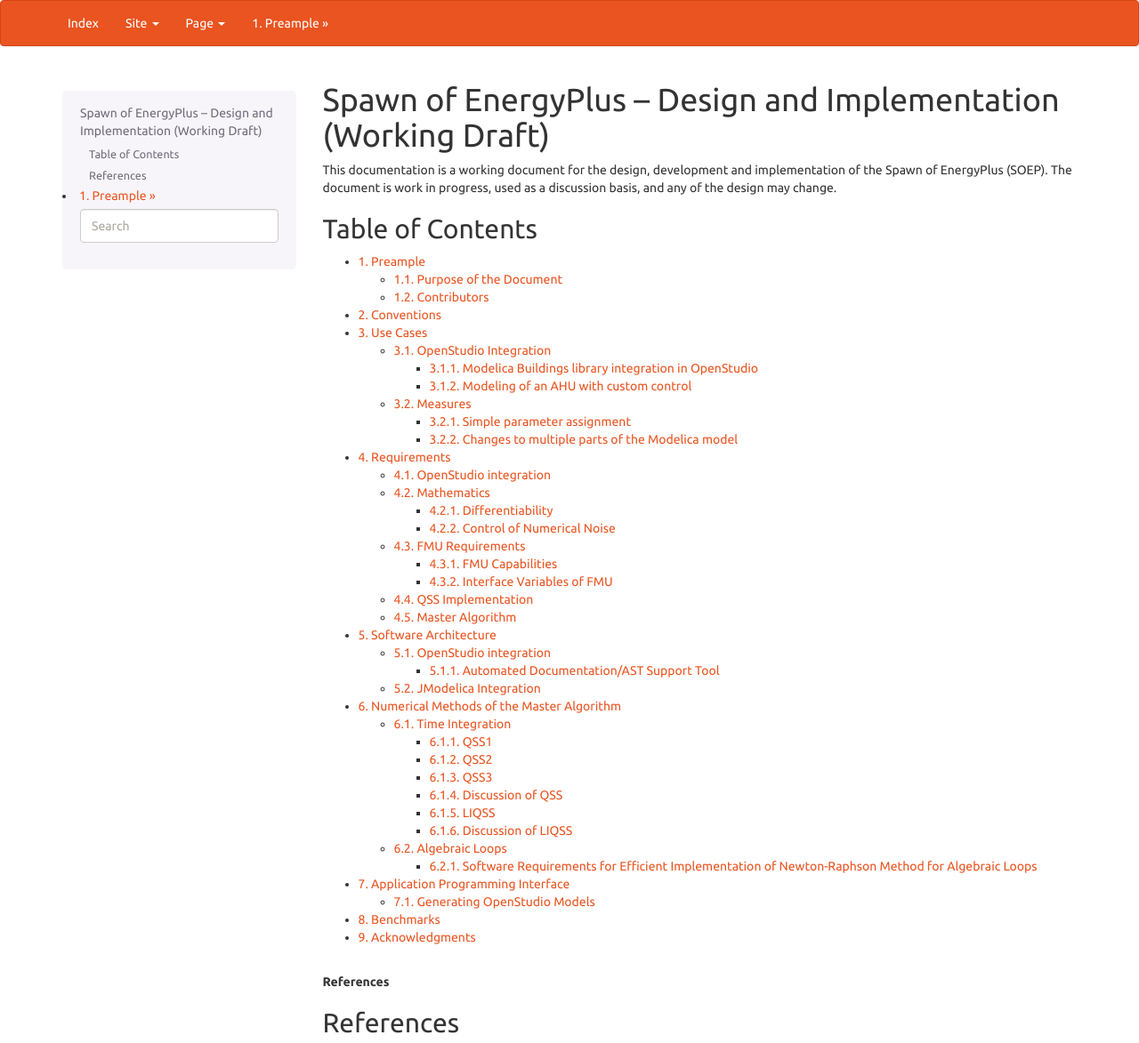
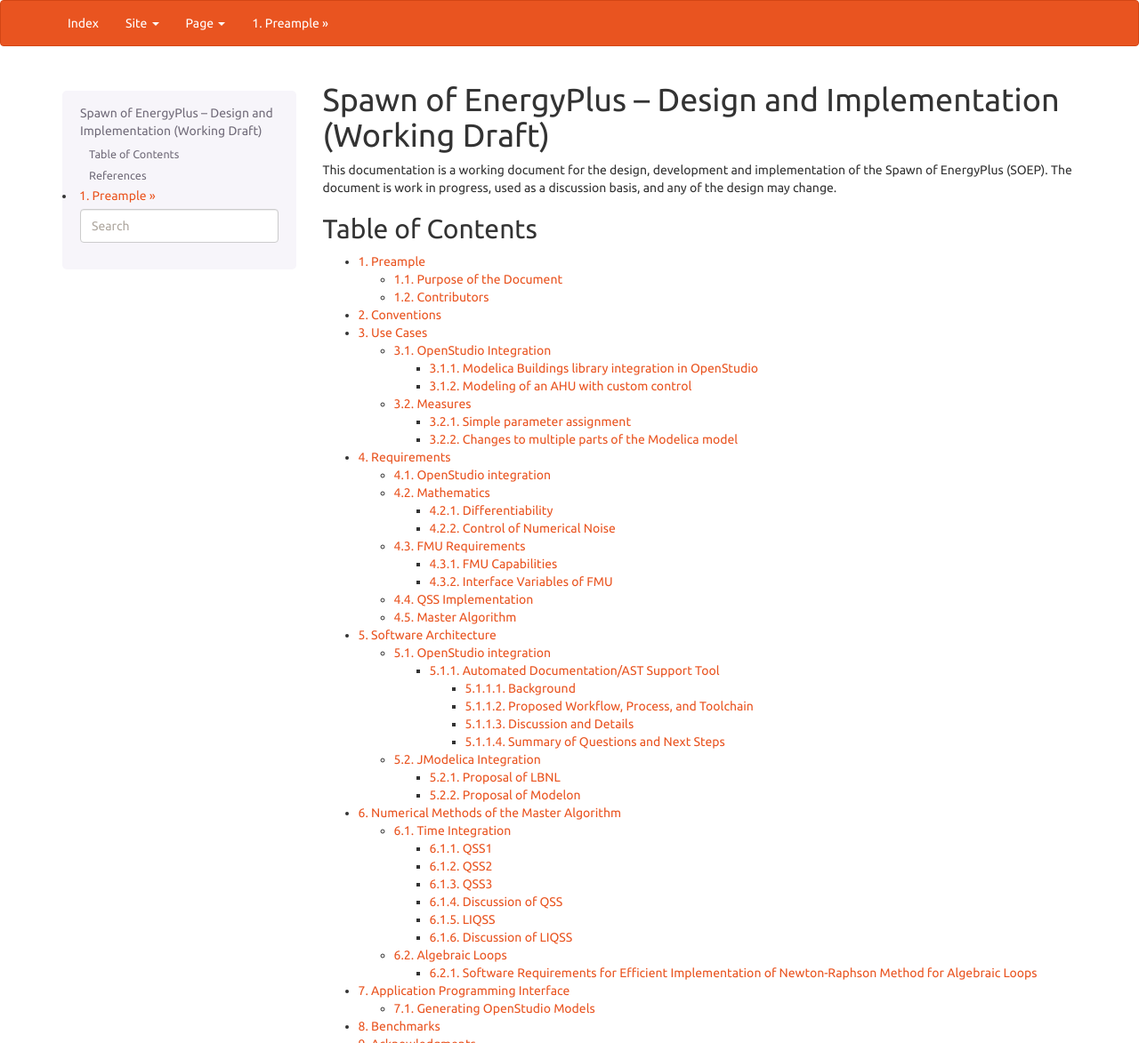
Before and after one commit to lbl-srg/soep, a Sphinx documentation site: the page built from doc-design/source/index.rst, in a window 1280 px wide, cut to the strip 0-1173 px from the top of the page. Shown: the whole strip at 89% size. Built offline with Sphinx 7.4.7, drawn with Linux system fonts in a browser that asks for light colours; part of the change alters nothing that is shown.

Commit message:
Updated software architecture with Modelon proposal

```diff
--- a/doc-design/source/index.rst
+++ b/doc-design/source/index.rst
@@ -17,7 +17,7 @@ Spawn of EnergyPlus -- Design and Implementation (Working Draft)
 
 .. toctree::
    :numbered:
-   :maxdepth: 3
+   :maxdepth: 4
 
    preample
    conventions
--- a/doc-design/source/softwareArchitecture.rst
+++ b/doc-design/source/softwareArchitecture.rst
@@ -198,6 +198,9 @@ Because the FMI API does not provide access to the required derivatives,
 we will now propose functions to be added to the FMI API
 that are needed for an efficient implementation of QSS.
 
+Proposal of LBNL
+~~~~~~~~~~~~~~~~
+
 QSS generally requires to only update a subset of the state vector. We therefore
 introduce the following function:
 
@@ -316,3 +319,158 @@ shows single FMUs, but we anticipated having multiple interconnected FMUs.
    We still need to design how to handle algebraic loops inside the FMU
    (see also Cellier's and Kofman's book) and algebraic loops that
    cross multiple FMUs.
+
+
+To avoid having to change the FMI specification,
+Modelon proposes an alternative approach which is
+discussed in the next sections.
+
+Proposal of Modelon
+~~~~~~~~~~~~~~~~~~~
+
+
+**Use the fmi2SetReal() to set continuous states**:
+
+In this approach, we use ``fmi2SetReal()`` to set individual state variable.
+This approach requires an extension to the FMI standard
+and is equivalent to ``fmi2SetSpecificContinuousStates()``.
+
+**Add Time as a state variable**:
+
+
+JModelica provides directional derivatives.
+If ``Time`` is added as a state variable, then the directional
+derivatives will allow to get second derivative of states
+with respect to time.
+
+This approach has following drawbacks:
+
+  * It can not be used to get higher order derivatives (e.g. 3rd derivative) with a single FMU call.
+  * For QSS solvers, ``Time`` will need to be a hidden state
+    so that they do not mistakenly integrate it.
+
+**Add event indicators and first derivative of event indicators as output variables**:
+
+To achieve the proposed solution we see two implementation options
+
+*Option 1*
+
+The Modelica modeler has to a) explicitely model the event indicator function
+with its derivative in the Modelica model, b) add two output variables,
+one for the event indicator and one
+for its derivative, and c) annotate these variables so
+the master knows how they should be used.
+
+Given a model such as
+
+.. code-block:: modelica
+
+   model Test
+     Real x;
+   equation
+     if (x > 2) then
+       der(x) = 1;
+     else
+       der(x) = 3;
+     end if;
+   end Test;
+
+The modeler has to extend the model to
+include two new variables ``z`` and ``der_z``
+for the event indicator funtions and its derivative.
+``z`` will be computed as :math:`z = x - 2`,
+and ``der_z`` will be the first derivative of ``z``
+with respect to time.
+
+The refactored model will be
+
+.. code-block:: modelica
+
+   model Test
+     Real x;
+     Modelica.Blocks.Interfaces.RealOutput z
+       annotation(JModelica(z="Zero crossing"));
+     Modelica.Blocks.Interfaces.RealOutput der_z
+       annotation(JModelica(der_z="First derivative of zero crossing"));
+   equation
+     z = x - 2;
+     der_z = der (z);
+     if (x > 2) then
+       der(x) = 1;
+     else
+       der(x) = 3;
+     end if;
+   end Test;
+
+A major drawback of this approach is that the modeler will need to
+make sure that it implements all event indicator functions.
+The modeler will also need to implement the derivatives of
+the event indicator functions. This is error prone, unpracticable
+and will need additional variables/equations for higher order QSS such
+as Qss3.
+
+*Option 2*
+
+An alternative approach is to let the JModelica
+compiler expands the Modelica model or the code generated
+by the compiler to a) include these additional variables/
+equations, and b) make them available in the XML file of the FMU.
+
+The drawback here is that this approach will
+have to be implemented in any Modelica compiler
+which needs to support the QSS libraries.
+Since we are not in control of Modelica tool vendors,
+we can not predict whether this approach will be
+widely adopted.
+
+If the proposal of Modelon is accepted, then we recommend to implement Option 2.
+
+.. note::
+
+   In both cases, a challenge arises
+   if the event indicator function depends on the
+   inputs of the model. In which case without further modification
+   of the model, the event indicator will not be able
+   to be differentiated. This is illustrated in the next example.
+
+Given our slighly modified previous model where the event indicator
+is a function of the input u
+
+.. code-block:: modelica
+
+  model Test
+    Real x;
+    Modelica.Blocks.Interfaces.RealInput u;
+  equation
+    if (x > u) then
+      der(x) = 1;
+    else
+      der(x) = 3;
+    end if;
+  end Test;
+
+The refactored model will be
+
+.. code-block:: modelica
+
+  model Test
+    Real x;
+    Modelica.Blocks.Interfaces.RealOutput z
+      annotation(JModelica(z="Zero crossing"));
+    Modelica.Blocks.Interfaces.RealOutput der_z
+      annotation(JModelica(der_z="First derivative of zero crossing"));
+  equation
+    z = x - u;
+    der_z = der( x-u);
+    if (x > u) then
+      der(x) = 1;
+    else
+      der(x) = 3;
+    end if;
+  end Test;
+
+This model will not compile unless we introduce a new variable ``du_dt`` which
+is the derivative of the input with respect to time.
+This variable will be used to calculate the expression ``der_z``.
+The modeler will either have to introduce such a variable or
+the JModelica compiler will have to address this at compilation time.
```
